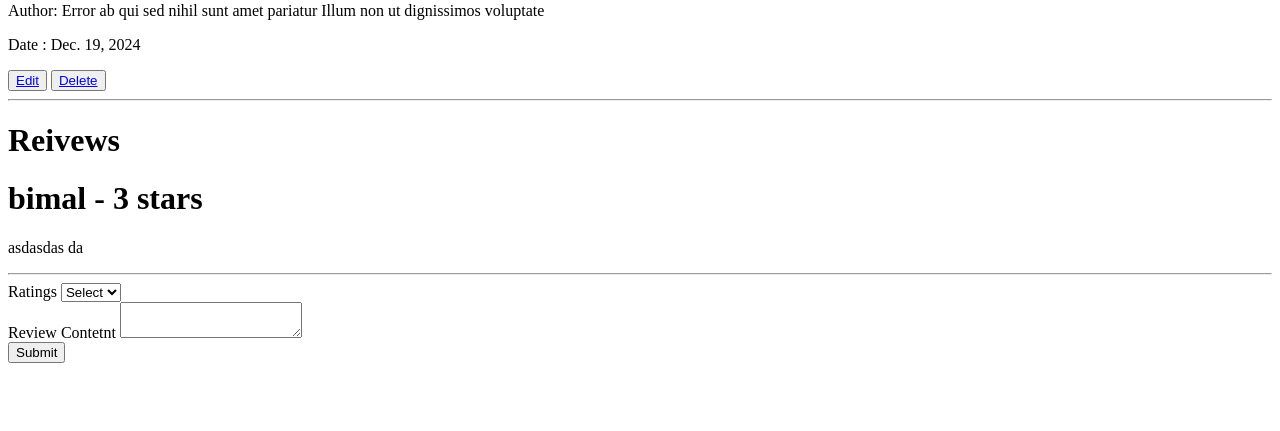
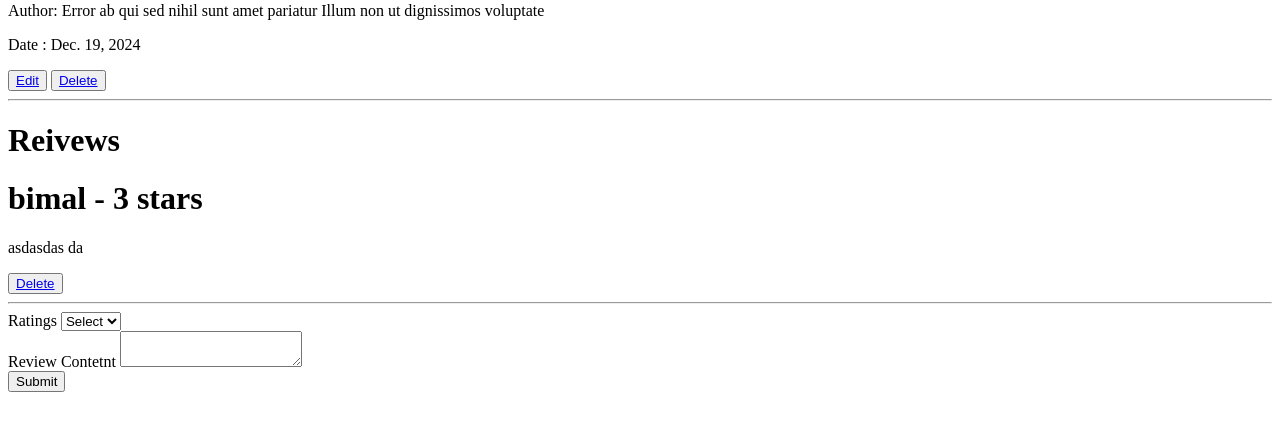
Before and after one commit to bmlpariyar/python-django_class, a Django app: page /book_details/3/ in a window 1280 px wide. Shown: the part 259-690 px from the top of the page. Run offline with Django 5.2, Linux system fonts and the light colour scheme; data comes from the database, SQL or seed files in the repository; both versions use the stored data as it was after the commit.

```diff
--- a/book_review_platform/book_review/templates/book_details.html
+++ b/book_review_platform/book_review/templates/book_details.html
@@ -22,6 +22,9 @@
         {% for review in reviews %}
             <h1>{{review.user.username}} - {{review.ratings}} stars</h1>
             <p>{{review.content}}</p>
+            <button>
+                <a href="{% url "delete_review" review.id %}">Delete</a>
+            </button>
         {% endfor %}
     </div>
     <hr>
--- a/book_review_platform/book_review/urls.py
+++ b/book_review_platform/book_review/urls.py
@@ -1,6 +1,6 @@
 from django.urls import path
 
-from .views import index, about, contact, book_details, new_boook, delete_book, edit_book, add_review
+from .views import index, about, contact, book_details, new_boook, delete_book, edit_book, add_review, delete_review
 
 urlpatterns = [
     path('', index, name="home"),
@@ -11,5 +11,6 @@ urlpatterns = [
     path('delete_book/<int:book_id>/', delete_book, name="delete_book"),
     path('edit_book/<int:book_id>/', edit_book, name="edit_book"),
     path('add_review/<int:book_id>', add_review, name="add_review"),
+    path('delete_review/<int:review_id>/', delete_review, name="delete_review"),
 
 ]
--- a/book_review_platform/book_review/views.py
+++ b/book_review_platform/book_review/views.py
@@ -69,3 +69,22 @@ def add_review(request, book_id):
     else:
         form = ReviewForm()
     return redirect('book_details', book_id)
+
+
+
+def delete_review(request, review_id):
+    review = get_object_or_404(Review, id=review_id)
+    review.delete()
+    return redirect('book_details', review.book.id)
+
+
+
+def edit_review(request, review_id):
+    review = get_object_or_404(Review, id=review_id)
+    if request.method == "POST":
+        form = ReviewForm(request.POST, instance=review)
+        if form.is_valid():
+            form.save()
+    else:
+        form = ReviewForm(instance=review)
+    return redirect('book_details', review.book.id)
```
Also changed, not shown: book_review_platform/db.sqlite3.
